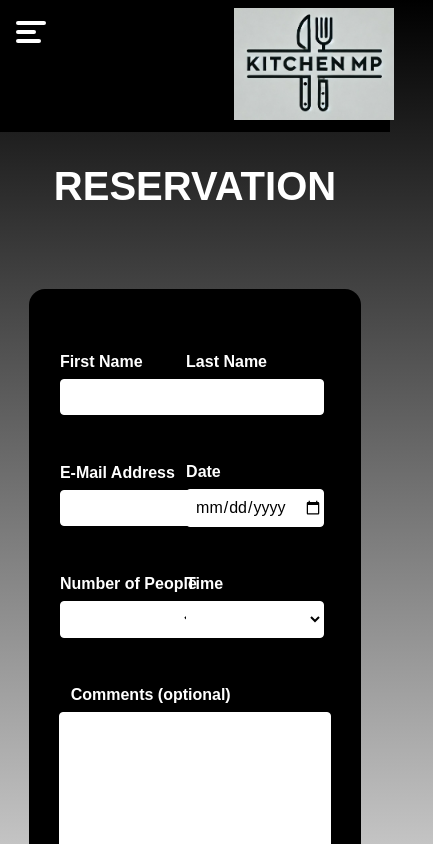
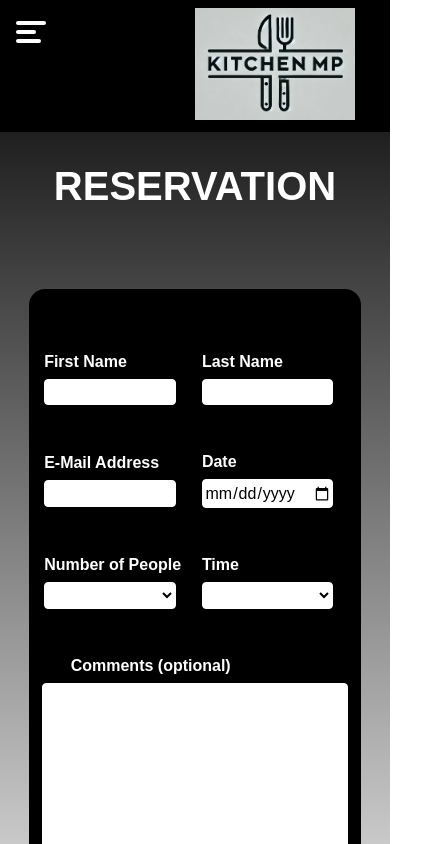
Before and after one commit to ProgramMP/KitchenMP, a React (Vite) app: page /reservation in a window 390 px wide. Shown: the top 844 px of the page, 433 px wide, since content can reach past the window. Built offline with nearby package versions, Linux system fonts and the light colour scheme.

Commit message:
reservation css fixes

```diff
--- a/src/components/Menu/Menu.jsx
+++ b/src/components/Menu/Menu.jsx
@@ -13,9 +13,7 @@ export default function Menu() {
   } = useHttp("http://localhost:3000/meals", requestConfig, []);
 
   if (isLoading) {
-    return;
-
-    <p className="center">Fetching meals...</p>;
+    return <p className="center">Fetching meals...</p>;
   }
 
   if (error) {
--- a/src/components/MenuBar.jsx
+++ b/src/components/MenuBar.jsx
@@ -83,7 +83,7 @@ export default function MenuBar() {
         <div className={classes.nothing}>
           <a
             onClick={handleOpenMenu}
-            className={menu ? classes.buttonChange : classes.button}
+            className={isMenu ? classes.buttonChange : classes.button}
           >
             <div className={classes.one}></div>
             <div className={classes.two}></div>
@@ -91,7 +91,12 @@ export default function MenuBar() {
           </a>
           <div>{menu}</div>
           <Link className={classes.wrapper}>
-            <img className={classes.img} src={logo} alt="A logo" />
+            <img
+              onClick={isMenu ? handleOpenMenu : null}
+              className={classes.img}
+              src={logo}
+              alt="A logo"
+            />
           </Link>
         </div>
         <ul className={classes.ulist}>
--- a/src/components/MenuBar.module.css
+++ b/src/components/MenuBar.module.css
@@ -74,6 +74,12 @@
 }
 
 @media only screen and (max-width: 1310px) {
+  .main {
+    display: grid;
+    grid-template-columns: repeat(auto-fit, minmax(2rem, 1fr));
+    background-color: rgb(0, 0, 0);
+  }
+
   .ulist {
     display: none;
   }
@@ -168,9 +174,9 @@
   }
 
   .wrapper {
-    margin-left: 20%;
+    margin-left: 0;
     margin-top: 0;
-    padding-right: 20%;
+    margin-right: 0;
   }
 
   .img {
--- a/src/components/Reservation/Reservation.module.css
+++ b/src/components/Reservation/Reservation.module.css
@@ -198,7 +198,7 @@
     .form {
       display: grid;
       padding-left: 1rem;
-      grid-template-columns: repeat(2, minmax(20%, 0%));
+      grid-template-columns: repeat(2, minmax(50%, 0%));
       justify-content: space-evenly;
       justify-items: center;
       align-content: space-evenly;
@@ -220,9 +220,9 @@
           border: 1px solid #ffffff;
           font-family: Futura, sans-serif;
           background-color: white;
-          padding-left: 0.5rem !important;
-          padding-top: 0.5rem !important;
-          padding-bottom: 0.5rem !important;
+          padding-left: 0.1rem !important;
+          padding-top: 0.2rem !important;
+          padding-bottom: 0.2rem !important;
           padding-right: 0 !important;
           font-size: 16px;
           margin-bottom: 1rem;
@@ -246,7 +246,7 @@
     }
 
     .textarea {
-      width: 70%;
+      width: 80%;
       height: 130px;
       padding: 1.3rem 1.2rem 1.3rem !important;
       font: inherit;
```
